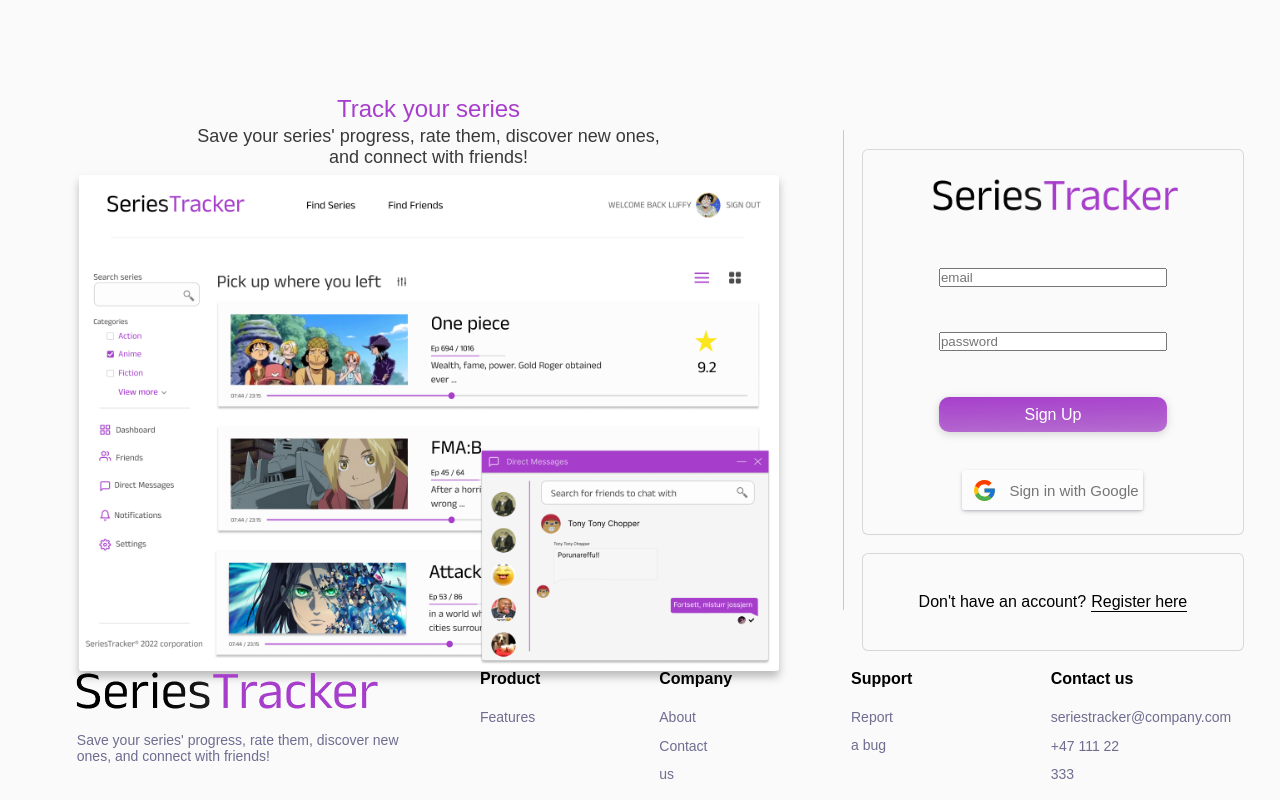
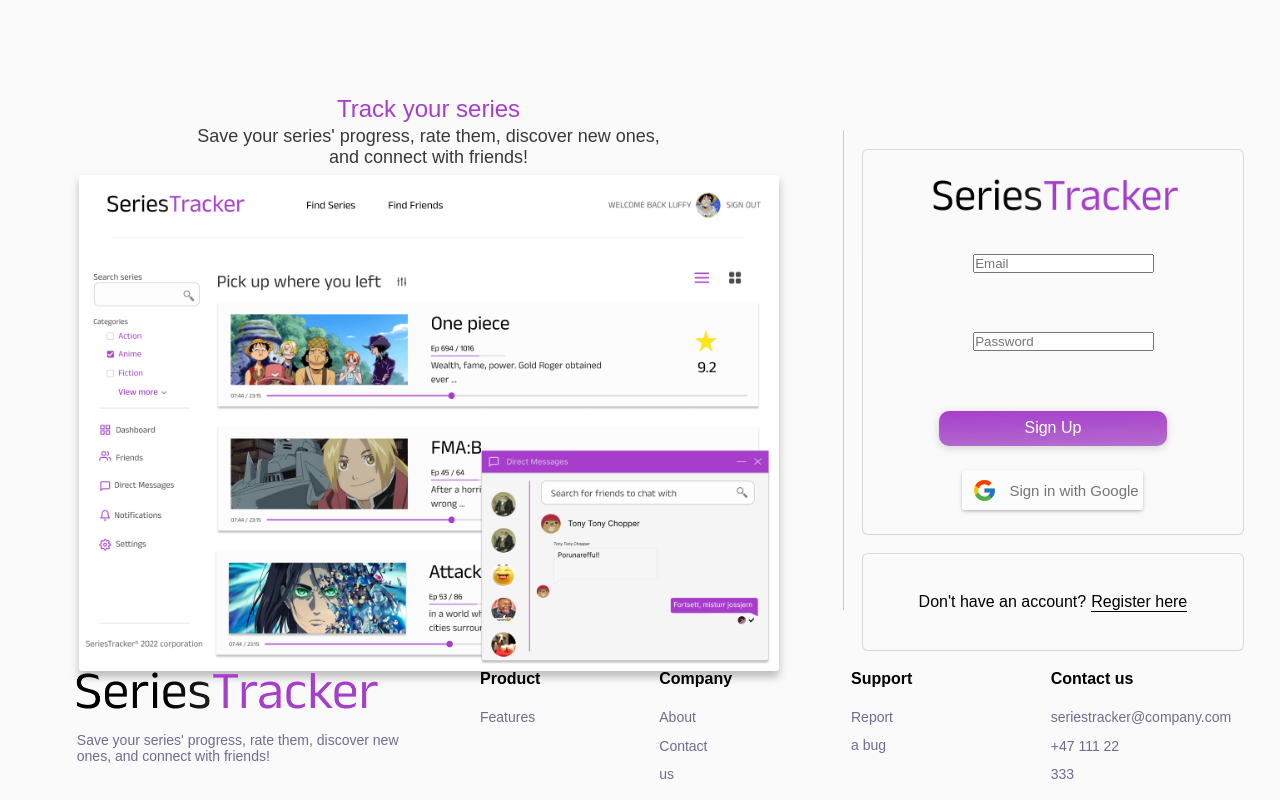
Before and after one commit to sindrimt/SeriesTracker, a React (Create React App) app in the folder frontend/: page / in a window 1280 px wide. Built offline with nearby package versions, Linux system fonts and the light colour scheme; no server answers; a web font is replaced by a local one.

Commit message:
Changes to the form input

```diff
--- /dev/null
+++ b/frontend/src/Components/FormField/FormField.jsx
@@ -0,0 +1,11 @@
+import React, { forwardRef } from "react";
+
+import { FieldContainer } from "./FormFieldStyles";
+
+const FormField = forwardRef(({ type, placeholder }, ref) => (
+  <FieldContainer>
+    <input ref={ref} type={type} placeholder={placeholder} />
+  </FieldContainer>
+));
+
+export default FormField;
--- /dev/null
+++ b/frontend/src/Components/FormField/FormFieldStyles.js
@@ -0,0 +1,9 @@
+import styled from "styled-components";
+
+export const FieldContainer = styled.div`
+  width: 70%;
+  height: 60px;
+  border-radius: 20px;
+  justify-self: center;
+
+`;
--- a/frontend/src/Pages/LoginPage/Login.jsx
+++ b/frontend/src/Pages/LoginPage/Login.jsx
@@ -25,6 +25,7 @@
 import SeriesTrackerLogo from "../../Assets/Images/logo.png";
 
 import FButton from "../../Components/Buttons/FormButton/FormButton";
+import InputField from "../../Components/FormField/FormField";
 import Loading from "../LoadingPage/Loading";
 import { useNavigate } from "react-router-dom";
 
@@ -113,8 +114,8 @@
             </LoginBoxLogoOuter>
 
             <LoginFields>
-              <input ref={emailRef} placeholder="email" />
-              <input ref={passwordRef} type="password" placeholder="password" />
+              <InputField ref={emailRef} placeholder="Email" />
+              <InputField ref={passwordRef} type="password" placeholder="Password" />
               {/*  <input type="file" multiple accept="image/*" onChange={onImageChange} /> */}
               {/*         <button onClick={checkUrl}>URL</button>
                */}
```
